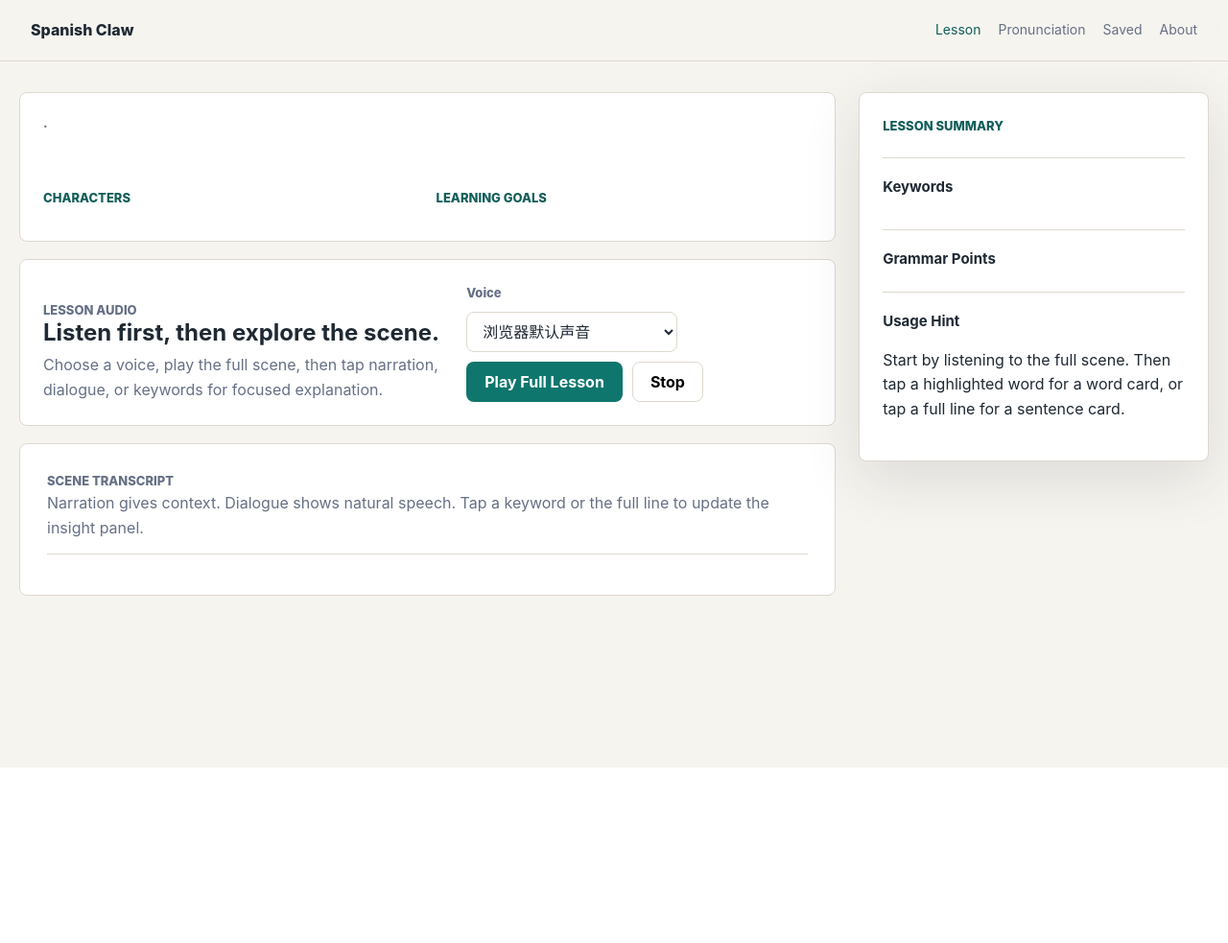
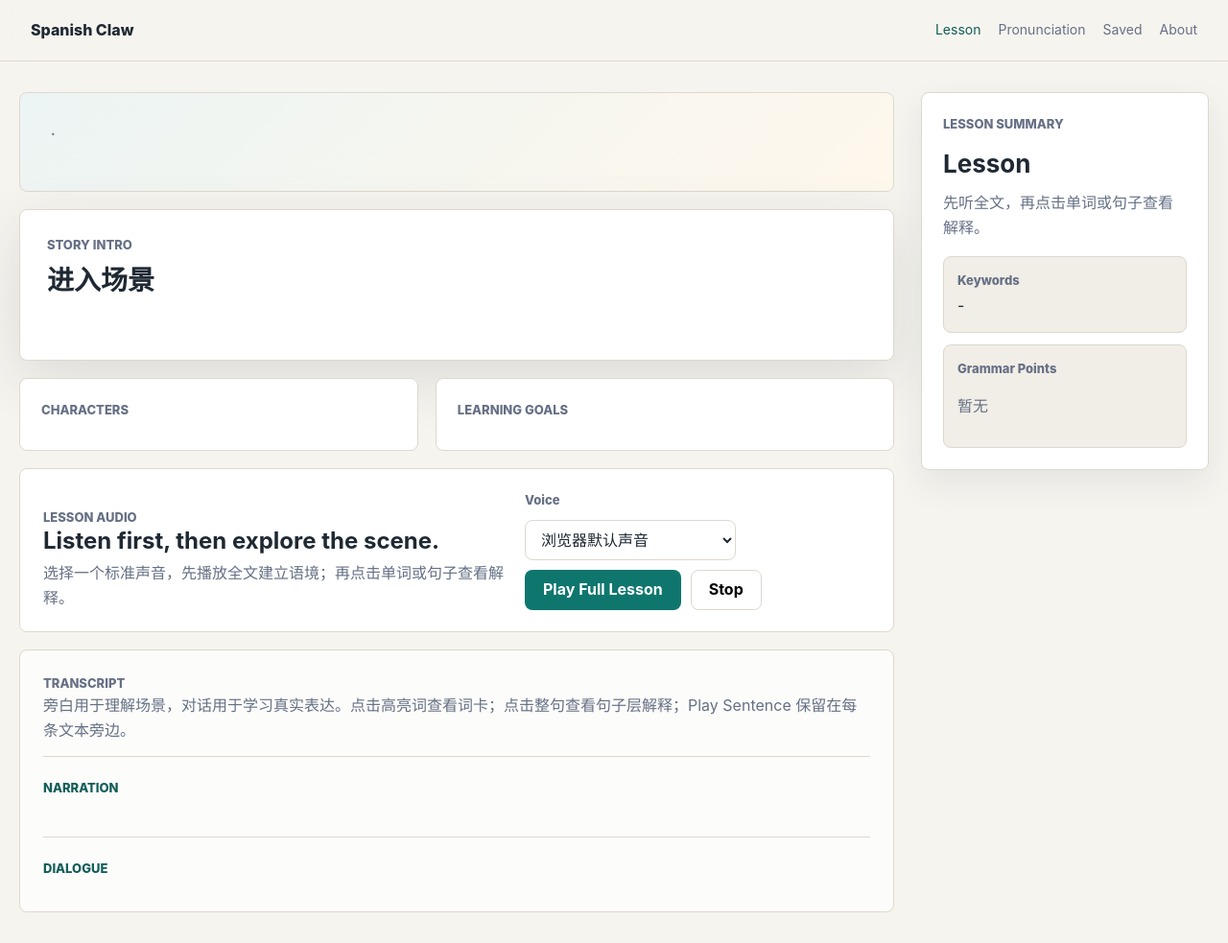
Before and after one commit to void-walker-zen-script/Spanish-claw, a Python web app: template templates/lesson.html in a window 1280 px wide. Shown: the whole page at 96% size. Before the commit the page ends 800 px from the top, so only its background shows below. Run offline with Jinja, Linux system fonts and the light colour scheme; the template is opened without the code that fills it, so the values that code supplies are empty.

Commit message:
lesson structure updated

```diff
--- a/app/routes.py
+++ b/app/routes.py
@@ -24,7 +24,7 @@ def default_lesson():
     lesson = get_default_lesson()
     if lesson is None:
         abort(404)
-    return lesson_page(lesson["id"])
+    return lesson_page(lesson.get("slug") or lesson["id"])
 
 
 @main.route("/lesson/<lesson_id>")
--- a/static/app.js
+++ b/static/app.js
@@ -143,6 +143,92 @@ function renderInlineList(items) {
   return items && items.length ? items.join(" / ") : "-";
 }
 
+function renderDefaultLessonCard(lesson) {
+  const keywords = lesson.keywords || [];
+  const grammarPoints = lesson.grammar_points || [];
+
+  return `
+    <p class="section-kicker">Lesson Summary</p>
+    <h2>${lesson.scene || lesson.title || "Lesson"}</h2>
+    <p>${lesson.summary || "先听全文，再点击单词或句子查看解释。"}</p>
+    <dl class="field-grid">
+      <div>
+        <dt>Keywords</dt>
+        <dd>${keywords.length ? keywords.join(" · ") : "-"}</dd>
+      </div>
+      <div>
+        <dt>Grammar Points</dt>
+        <dd>${renderList(grammarPoints)}</dd>
+      </div>
+    </dl>
+  `;
+}
+
+function renderDefaultPanel(lesson) {
+  const panel = document.querySelector("#insight-card");
+  if (!panel) return;
+
+  panel.className = "insight-card";
+  panel.innerHTML = renderDefaultLessonCard(lesson);
+}
+
+function normalizeKey(value) {
+  return (value || "")
+    .toString()
+    .trim()
+    .toLowerCase()
+    .replace(/[.,¿?¡!:;]+$/g, "");
+}
+
+function findTranscriptLine(lesson, key) {
+  const normalizedKey = normalizeKey(key);
+  const transcript = lesson.transcript || [];
+  const sentences = lesson.sentences || [];
+
+  return transcript.find((line) => line.id === key || normalizeKey(line.id) === normalizedKey)
+    || sentences.find((line) => line.sentence_id === key || line.insight_key === key)
+    || null;
+}
+
+function createFallbackWordEntry(key) {
+  return {
+    key,
+    type: "word",
+    text: key,
+    audio_text: key,
+    translation: "这个词已经可以点击，详细词条可在 vocab.json 中继续补充。",
+    pos: "word",
+    lemma: "-",
+    conjugation: "-",
+    common_usage: "结合当前句子理解这个词。",
+    native_usage: "后续可补充更自然的表达差异。",
+    example: "-",
+    synonyms: [],
+    antonyms: []
+  };
+}
+
+function createSentenceEntry(line) {
+  return {
+    key: line.id || line.sentence_id || line.insight_key,
+    type: "sentence",
+    text: line.spanish || line.text,
+    audio_text: line.spanish || line.audio_text || line.text,
+    translation: line.chinese || line.translation,
+    speaker: line.speaker_cn || line.speaker,
+    line_type: line.type,
+    usage_scene: line.type === "narration"
+      ? "旁白用于交代场景和动作背景。"
+      : `${line.speaker_cn || line.speaker || "人物"} 的自然对话表达。`,
+    structure_note: line.clickable_words && line.clickable_words.length
+      ? `重点词：${line.clickable_words.join(" / ")}`
+      : "可以结合整句语境理解表达。",
+    natural_expression: line.spanish || line.text,
+    alternatives: [],
+    pronunciation_prompt: "可以先播放本句，再模仿语速和停顿。"
+  };
+}
+
 function clearSelected() {
   document.querySelectorAll(".selected").forEach((element) => {
     element.classList.remove("selected");
@@ -151,11 +237,15 @@ function clearSelected() {
 
 function selectEntry(key, trigger) {
   const data = window.SPANISH_CLAW_DATA;
-  const entry = data.entries[key];
+  const normalizedKey = normalizeKey(key);
+  const transcriptLine = findTranscriptLine(data.lesson, key);
+  const entry = data.entries[key]
+    || data.entries[normalizedKey]
+    || (transcriptLine ? createSentenceEntry(transcriptLine) : null)
+    || createFallbackWordEntry(normalizedKey || key);
   const panel = document.querySelector("#insight-card");
 
-  if (!entry || !panel) {
-    showToast("这个词暂时还没有解释");
+  if (!panel) {
     return;
   }
 
@@ -182,6 +272,8 @@ function selectEntry(key, trigger) {
 function setupLessonPage() {
   if (!window.SPANISH_CLAW_DATA) return;
   const lesson = window.SPANISH_CLAW_DATA.lesson;
+
+  renderDefaultPanel(lesson);
 
   document.querySelector("#play-lesson-button")?.addEventListener("click", () => {
     const lines = lesson.transcript || lesson.sentences || [];
--- a/static/style.css
+++ b/static/style.css
@@ -990,3 +990,196 @@ a:focus-visible,
     width: 100%;
   }
 }
+
+/* Lesson page polish: scoped overrides only. */
+.lesson-shell {
+  grid-template-columns: minmax(0, 3.2fr) minmax(300px, 0.95fr);
+  gap: 28px;
+  width: min(1360px, calc(100% - 40px));
+  align-items: start;
+}
+
+.lesson-shell .lesson-main {
+  display: grid;
+  gap: 18px;
+}
+
+.lesson-shell .lesson-meta {
+  padding: 32px;
+  background:
+    linear-gradient(135deg, rgba(15, 118, 110, 0.08), rgba(245, 158, 11, 0.08)),
+    var(--surface);
+}
+
+.lesson-shell .lesson-meta h1 {
+  max-width: 900px;
+  font-size: clamp(42px, 5.2vw, 72px);
+  line-height: 1.02;
+}
+
+.lesson-shell .lesson-meta p:not(.tag) {
+  max-width: 880px;
+  font-size: 17px;
+}
+
+.lesson-shell > .lesson-main > .lesson-card {
+  min-height: auto;
+  padding: 26px 28px;
+  background: var(--surface);
+}
+
+.lesson-shell > .lesson-main > .lesson-card h2 {
+  margin: 0 0 8px;
+  font-size: 28px;
+  line-height: 1.18;
+}
+
+.lesson-shell .lesson-cards {
+  grid-template-columns: 1fr 1.15fr;
+  gap: 18px;
+}
+
+.lesson-shell .lesson-cards .lesson-card {
+  min-height: 0;
+  padding: 22px;
+  box-shadow: none;
+}
+
+.lesson-shell .lesson-cards .lesson-card p {
+  margin: 0 0 10px;
+}
+
+.lesson-shell .lesson-cards .lesson-card ul {
+  display: grid;
+  gap: 8px;
+  margin: 0;
+  padding-left: 20px;
+  color: var(--muted);
+}
+
+.lesson-shell .audio-control-card {
+  margin-top: 0;
+  padding: 22px 24px;
+  box-shadow: none;
+}
+
+.lesson-shell .transcript {
+  padding: 24px;
+  background: rgba(255, 255, 255, 0.72);
+}
+
+.lesson-shell .transcript-guide {
+  margin-bottom: 22px;
+}
+
+.lesson-shell .transcript > section {
+  display: grid;
+  gap: 12px;
+  margin-top: 18px;
+}
+
+.lesson-shell .transcript > section + section {
+  margin-top: 30px;
+  padding-top: 22px;
+  border-top: 1px solid var(--line);
+}
+
+.lesson-shell .sentence-block {
+  overflow: hidden;
+  padding: 18px 18px 16px;
+  border: 1px solid var(--line);
+  border-radius: 8px;
+  background: var(--surface);
+}
+
+.lesson-shell .transcript > section:first-of-type .sentence-block {
+  border-left: 4px solid #8b9bb4;
+  background: #f7f8f8;
+}
+
+.lesson-shell .transcript > section:first-of-type .tag {
+  color: #64748b;
+}
+
+.lesson-shell .transcript > section:last-of-type .sentence-block {
+  border-left: 4px solid var(--primary);
+  background: #fff;
+  box-shadow: 0 10px 30px rgba(31, 41, 51, 0.06);
+}
+
+.lesson-shell .transcript > section:last-of-type .tag {
+  color: var(--primary-dark);
+}
+
+.lesson-shell .sentence {
+  padding: 4px 0 8px;
+  font-size: 20px;
+  line-height: 1.75;
+}
+
+.lesson-shell .sentence:hover,
+.lesson-shell .sentence.selected {
+  background: transparent;
+}
+
+.lesson-shell .translation-line {
+  margin: 0;
+  padding: 0;
+  font-size: 15px;
+}
+
+.lesson-shell .sentence-play-button {
+  margin-top: 0;
+  background: #fff;
+}
+
+.lesson-shell .transcript > section:first-of-type .sentence-play-button {
+  color: #64748b;
+}
+
+.lesson-shell .insight-panel {
+  top: 84px;
+}
+
+.lesson-shell .insight-card {
+  padding: 22px;
+  box-shadow: 0 14px 36px rgba(31, 41, 51, 0.08);
+}
+
+.lesson-shell .insight-card h2 {
+  margin: 0 0 8px;
+  font-size: 26px;
+}
+
+.lesson-shell .insight-card > p {
+  margin-top: 0;
+  color: var(--muted);
+}
+
+.lesson-shell .field-grid {
+  gap: 12px;
+}
+
+.lesson-shell .field-grid div {
+  padding: 14px;
+  border: 1px solid var(--line);
+  border-radius: 8px;
+  background: var(--surface-soft);
+}
+
+.lesson-shell .field-grid dd ul {
+  display: grid;
+  gap: 6px;
+  margin: 6px 0 0;
+  padding-left: 18px;
+}
+
+@media (max-width: 900px) {
+  .lesson-shell {
+    grid-template-columns: 1fr;
+  }
+
+  .lesson-shell .lesson-cards {
+    grid-template-columns: 1fr;
+  }
+}
--- a/templates/lesson.html
+++ b/templates/lesson.html
@@ -17,37 +17,47 @@
       </nav>
     </header>
 
-    <main class="lesson-shell upgraded-lesson" data-page="lesson">
+    <main class="lesson-shell" data-page="lesson">
       <section class="lesson-main" aria-labelledby="lesson-title">
-        <header class="lesson-hero-card">
+        <section class="lesson-meta">
           <p class="tag">{{ lesson.scene }} · {{ lesson.level }}</p>
           <h1 id="lesson-title">{{ lesson.title }}</h1>
+          <p>{{ lesson.summary }}</p>
+        </section>
+
+        <section class="lesson-card" aria-label="Story introduction">
+          <p class="section-kicker">Story Intro</p>
+          <h2>进入场景</h2>
           <p>{{ lesson.story_intro }}</p>
-          <div class="lesson-meta-grid">
-            <section>
+        </section>
+
+        <section class="lesson-cards" aria-label="Lesson overview">
+          <article class="lesson-card">
             <p class="section-kicker">Characters</p>
-              <ul class="compact-list">
             {% for character in lesson.characters %}
-                  <li><strong>{{ character.name }}</strong> — {{ character.role }}</li>
+              <p>
+                <strong>{{ character.name }}</strong>
+                · {{ character.role }}
+                {% if character.description %}<br>{{ character.description }}{% endif %}
+              </p>
             {% endfor %}
-              </ul>
-            </section>
-            <section>
+          </article>
+
+          <article class="lesson-card">
             <p class="section-kicker">Learning Goals</p>
-              <ul class="compact-list">
+            <ul>
               {% for goal in lesson.learning_goals %}
                 <li>{{ goal }}</li>
               {% endfor %}
             </ul>
+          </article>
         </section>
-          </div>
-        </header>
 
         <section class="audio-control-card" aria-label="Lesson audio controls">
           <div>
             <p class="section-kicker">Lesson Audio</p>
             <h2>Listen first, then explore the scene.</h2>
-            <p>Choose a voice, play the full scene, then tap narration, dialogue, or keywords for focused explanation.</p>
+            <p>选择一个标准声音，先播放全文建立语境；再点击单词或句子查看解释。</p>
           </div>
           <div class="audio-controls">
             <label class="select-label" for="lesson-voice-select">Voice</label>
@@ -57,68 +67,86 @@
           </div>
         </section>
 
-        <section class="transcript scene-transcript" aria-label="Spanish scene transcript">
+        <section class="transcript" aria-label="Spanish scene transcript">
           <div class="transcript-guide">
-            <p class="section-kicker">Scene Transcript</p>
-            <p>Narration gives context. Dialogue shows natural speech. Tap a keyword or the full line to update the insight panel.</p>
+            <p class="section-kicker">Transcript</p>
+            <p>旁白用于理解场景，对话用于学习真实表达。点击高亮词查看词卡；点击整句查看句子层解释；Play Sentence 保留在每条文本旁边。</p>
           </div>
 
+          <section aria-label="Narration lines">
+            <p class="section-kicker">Narration</p>
             {% for item in lesson.transcript %}
-            <article class="scene-line {{ item.type }}">
-              <div class="line-meta">
-                <span class="line-type">{{ item.type }}</span>
-                {% if item.speaker %}
-                  <strong class="speaker-label">{{ item.speaker }}</strong>
-                {% endif %}
-                <button class="sentence-play-button" type="button" data-sentence-text="{{ item.spanish }}">Play Line</button>
-              </div>
-              <p class="sentence line-spanish" role="button" tabindex="0" data-entry-key="{{ item.insight_key }}">
-                {% for token in item.tokens %}
-                  {% if token.key is defined %}
-                    <button class="token token-clickable" type="button" data-entry-key="{{ token.key }}">{{ token.text }}</button>
+              {% if item.type == "narration" %}
+                <article class="sentence-block">
+                  <button class="sentence-play-button" type="button" data-sentence-text="{{ item.spanish }}">Play Sentence</button>
+                  <p class="tag">{{ item.speaker_cn or "旁白" }}</p>
+                  <p class="sentence" role="button" tabindex="0" data-entry-key="{{ item.id }}">
+                    {% for raw_token in item.spanish.split(" ") %}
+                      {% set clean_token = raw_token.strip(".,¿?¡!:;").lower() %}
+                      {% if clean_token in item.clickable_words %}
+                        <button class="token token-clickable" type="button" data-entry-key="{{ clean_token }}">{{ raw_token }}</button>
                       {% else %}
-                    <span class="token">{{ token.text }}</span>
+                        <span class="token">{{ raw_token }}</span>
                       {% endif %}
                     {% endfor %}
                   </p>
                   <p class="translation-line">{{ item.chinese }}</p>
                 </article>
+              {% endif %}
             {% endfor %}
+          </section>
+
+          <section aria-label="Dialogue lines">
+            <p class="section-kicker">Dialogue</p>
+            {% for item in lesson.transcript %}
+              {% if item.type == "dialogue" %}
+                <article class="sentence-block">
+                  <button class="sentence-play-button" type="button" data-sentence-text="{{ item.spanish }}">Play Sentence</button>
+                  <p class="tag">{{ item.speaker_cn or item.speaker }}</p>
+                  <p class="sentence" role="button" tabindex="0" data-entry-key="{{ item.id }}">
+                    {% for raw_token in item.spanish.split(" ") %}
+                      {% set clean_token = raw_token.strip(".,¿?¡!:;").lower() %}
+                      {% if clean_token in item.clickable_words %}
+                        <button class="token token-clickable" type="button" data-entry-key="{{ clean_token }}">{{ raw_token }}</button>
+                      {% else %}
+                        <span class="token">{{ raw_token }}</span>
+                      {% endif %}
+                    {% endfor %}
+                  </p>
+                  <p class="translation-line">{{ item.chinese }}</p>
+                </article>
+              {% endif %}
+            {% endfor %}
+          </section>
         </section>
       </section>
 
       <aside class="insight-panel" aria-live="polite" aria-label="Insight panel">
-        <div
-          id="insight-card"
-          class="insight-card lesson-default-card"
-          data-default-summary="{{ lesson.summary }}"
-        >
+        <div id="insight-card" class="insight-card">
           <p class="section-kicker">Lesson Summary</p>
           <h2>{{ lesson.scene }}</h2>
           <p>{{ lesson.summary }}</p>
 
-          <section class="default-insight-section">
-            <h3>Keywords</h3>
-            <div class="chip-list">
+          <div class="field-grid">
+            <div>
+              <dt>Keywords</dt>
+              <dd>
                 {% for keyword in lesson.keywords %}
-                <span class="info-chip">{{ keyword }}</span>
+                  {{ keyword }}{% if not loop.last %} · {% endif %}
                 {% endfor %}
+              </dd>
             </div>
-          </section>
-
-          <section class="default-insight-section">
-            <h3>Grammar Points</h3>
+            <div>
+              <dt>Grammar Points</dt>
+              <dd>
                 <ul>
                   {% for point in lesson.grammar_points %}
                     <li>{{ point }}</li>
                   {% endfor %}
                 </ul>
-          </section>
-
-          <section class="default-insight-section">
-            <h3>Usage Hint</h3>
-            <p>Start by listening to the full scene. Then tap a highlighted word for a word card, or tap a full line for a sentence card.</p>
-          </section>
+              </dd>
+            </div>
+          </div>
         </div>
       </aside>
     </main>
```
Also changed, not shown: app/data_loader.py (+11 -3 lines). Lines whose indentation alone changed are shown as unchanged.
